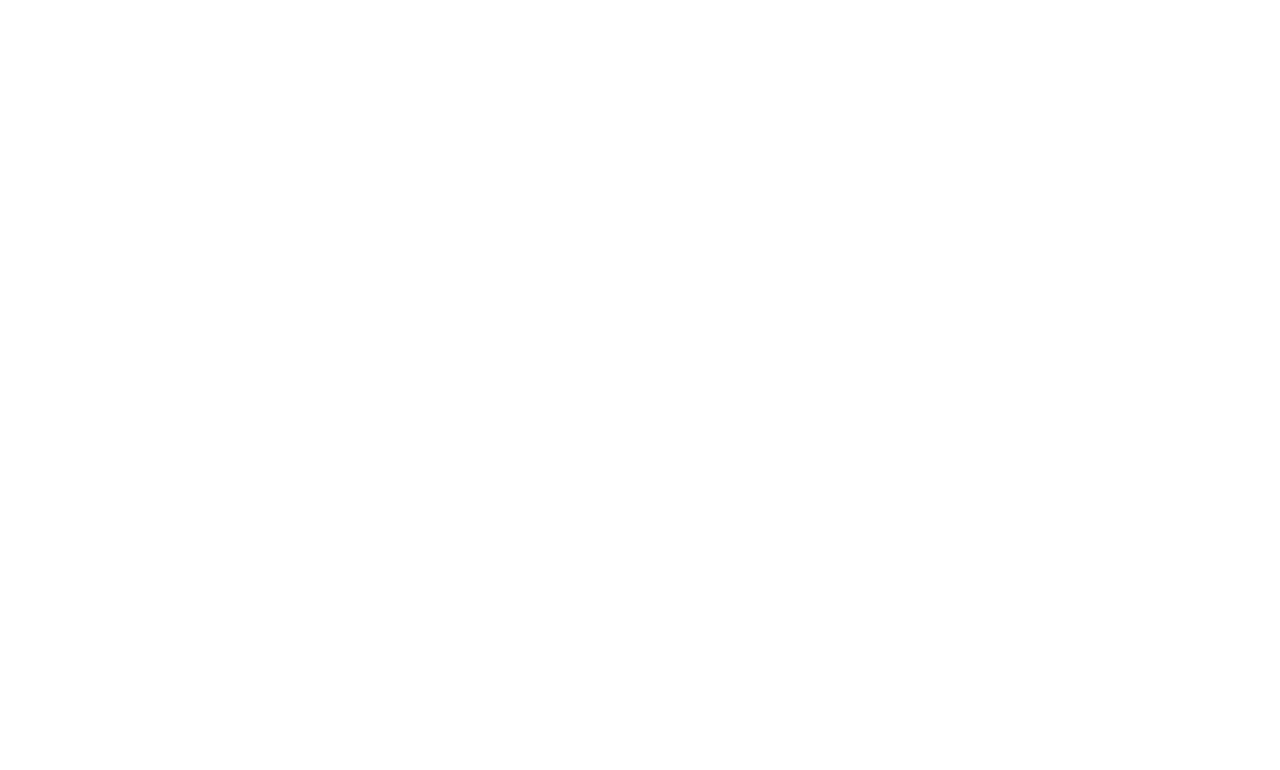
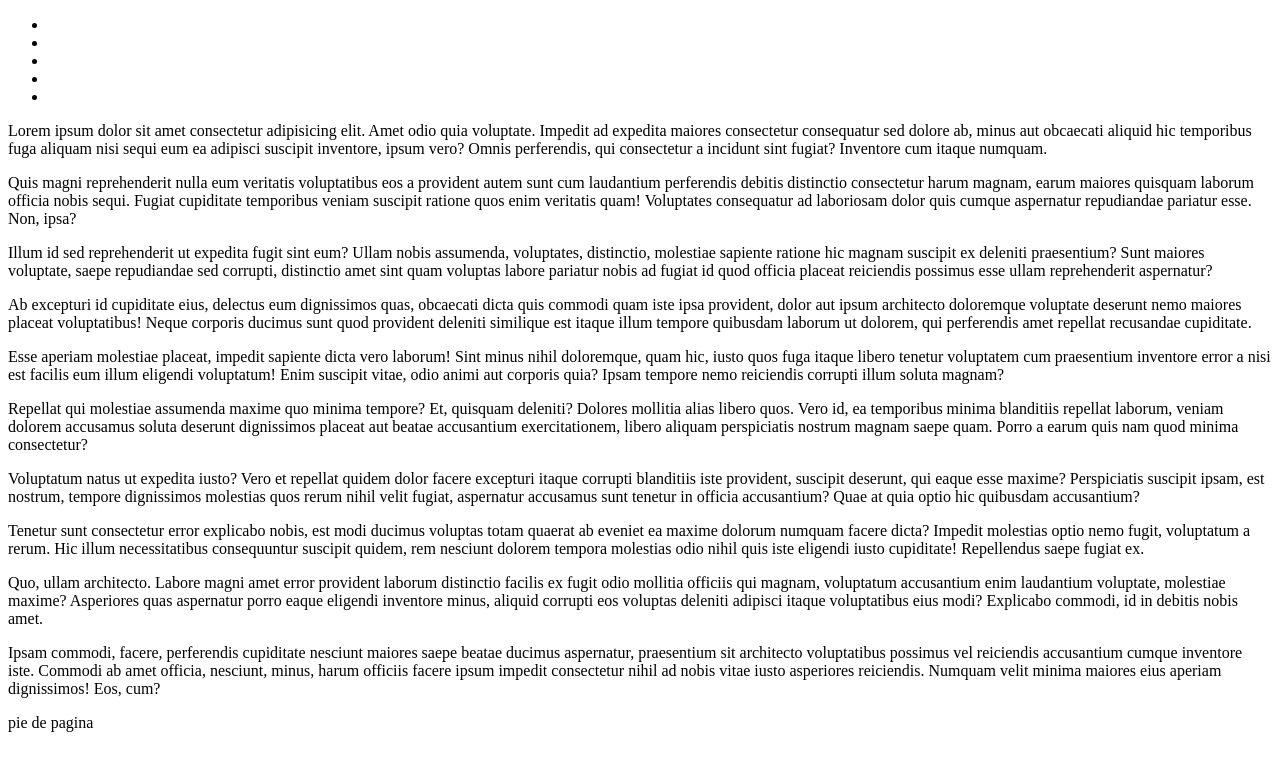
Before and after one commit to AvielAD/menusuperiortest, a plain HTML site: page index.html in a window 1280 px wide. Drawn offline with Linux system fonts and the light colour scheme.

Commit message:
esqueleto initial
se agrego semantica basica html

```diff
--- a/index.html
+++ b/index.html
@@ -7,6 +7,38 @@
     <title>Document</title>
 </head>
 <body>
+    <header class="header">
+        <nav>
+            <ul>
+                <li><a href="#"></a></li>
+                <li><a href="#"></a></li>
+                <li><a href="#"></a></li>
+                <li><a href="#"></a></li>
+                <li><a href="#"></a></li>
+            </ul>
+        </nav>
+    </header>
+    <!--comentario-->
+    <main>
+        <div>
+            <p>Lorem ipsum dolor sit amet consectetur adipisicing elit. Amet odio quia voluptate. Impedit ad expedita maiores consectetur consequatur sed dolore ab, minus aut obcaecati aliquid hic temporibus fuga aliquam nisi sequi eum ea adipisci suscipit inventore, ipsum vero? Omnis perferendis, qui consectetur a incidunt sint fugiat? Inventore cum itaque numquam.</p>
+            <p>Quis magni reprehenderit nulla eum veritatis voluptatibus eos a provident autem sunt cum laudantium perferendis debitis distinctio consectetur harum magnam, earum maiores quisquam laborum officia nobis sequi. Fugiat cupiditate temporibus veniam suscipit ratione quos enim veritatis quam! Voluptates consequatur ad laboriosam dolor quis cumque aspernatur repudiandae pariatur esse. Non, ipsa?</p>
+            <p>Illum id sed reprehenderit ut expedita fugit sint eum? Ullam nobis assumenda, voluptates, distinctio, molestiae sapiente ratione hic magnam suscipit ex deleniti praesentium? Sunt maiores voluptate, saepe repudiandae sed corrupti, distinctio amet sint quam voluptas labore pariatur nobis ad fugiat id quod officia placeat reiciendis possimus esse ullam reprehenderit aspernatur?</p>
+            <p>Ab excepturi id cupiditate eius, delectus eum dignissimos quas, obcaecati dicta quis commodi quam iste ipsa provident, dolor aut ipsum architecto doloremque voluptate deserunt nemo maiores placeat voluptatibus! Neque corporis ducimus sunt quod provident deleniti similique est itaque illum tempore quibusdam laborum ut dolorem, qui perferendis amet repellat recusandae cupiditate.</p>
+            <p>Esse aperiam molestiae placeat, impedit sapiente dicta vero laborum! Sint minus nihil doloremque, quam hic, iusto quos fuga itaque libero tenetur voluptatem cum praesentium inventore error a nisi est facilis eum illum eligendi voluptatum! Enim suscipit vitae, odio animi aut corporis quia? Ipsam tempore nemo reiciendis corrupti illum soluta magnam?</p>
+            <p>Repellat qui molestiae assumenda maxime quo minima tempore? Et, quisquam deleniti? Dolores mollitia alias libero quos. Vero id, ea temporibus minima blanditiis repellat laborum, veniam dolorem accusamus soluta deserunt dignissimos placeat aut beatae accusantium exercitationem, libero aliquam perspiciatis nostrum magnam saepe quam. Porro a earum quis nam quod minima consectetur?</p>
+            <p>Voluptatum natus ut expedita iusto? Vero et repellat quidem dolor facere excepturi itaque corrupti blanditiis iste provident, suscipit deserunt, qui eaque esse maxime? Perspiciatis suscipit ipsam, est nostrum, tempore dignissimos molestias quos rerum nihil velit fugiat, aspernatur accusamus sunt tenetur in officia accusantium? Quae at quia optio hic quibusdam accusantium?</p>
+            <p>Tenetur sunt consectetur error explicabo nobis, est modi ducimus voluptas totam quaerat ab eveniet ea maxime dolorum numquam facere dicta? Impedit molestias optio nemo fugit, voluptatum a rerum. Hic illum necessitatibus consequuntur suscipit quidem, rem nesciunt dolorem tempora molestias odio nihil quis iste eligendi iusto cupiditate! Repellendus saepe fugiat ex.</p>
+            <p>Quo, ullam architecto. Labore magni amet error provident laborum distinctio facilis ex fugit odio mollitia officiis qui magnam, voluptatum accusantium enim laudantium voluptate, molestiae maxime? Asperiores quas aspernatur porro eaque eligendi inventore minus, aliquid corrupti eos voluptas deleniti adipisci itaque voluptatibus eius modi? Explicabo commodi, id in debitis nobis amet.</p>
+            <p>Ipsam commodi, facere, perferendis cupiditate nesciunt maiores saepe beatae ducimus aspernatur, praesentium sit architecto voluptatibus possimus vel reiciendis accusantium cumque inventore iste. Commodi ab amet officia, nesciunt, minus, harum officiis facere ipsum impedit consectetur nihil ad nobis vitae iusto asperiores reiciendis. Numquam velit minima maiores eius aperiam dignissimos! Eos, cum?</p>
+        </div>
+    </main>
+
+    <footer class="footer">
+        <div class="container">
+            <p>pie de pagina</p>
+        </div>
+    </footer>
 
 </body>
 </html>
```
Also changed, not shown: css/index.css (added).
